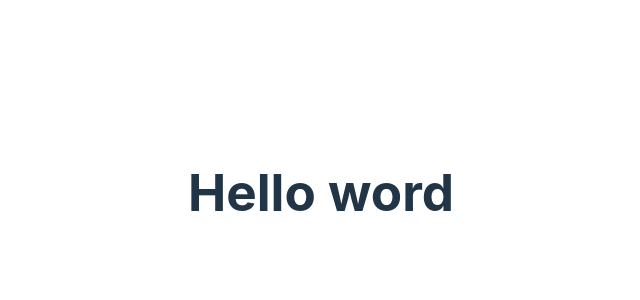
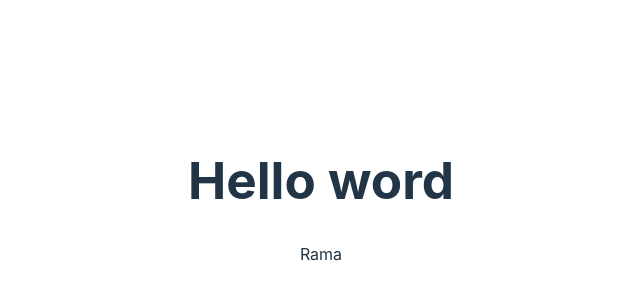
Before and after one commit to T1Scaynet/proyecto-prueba, a React (Vite) app: page / in a window 1280 px wide. Shown: the part 208-508 px from the top of the page, without its empty margins (319-959 px from the left). Built offline with nearby package versions, Linux system fonts and the light colour scheme.

Commit message:
feat: component Rama created

```diff
--- a/src/App.jsx
+++ b/src/App.jsx
@@ -1,10 +1,12 @@
 import './App.css'
+import { Rama } from './components/Rama'
 
 function App() {
 
   return (
     <div className="App">
      <h1>Hello word</h1>
+     <Rama />
     </div>
   )
 }
--- /dev/null
+++ b/src/components/Rama.jsx
@@ -0,0 +1,7 @@
+import React from 'react'
+
+export const Rama = () => {
+  return (
+    <div>Rama</div>
+  )
+}
```
